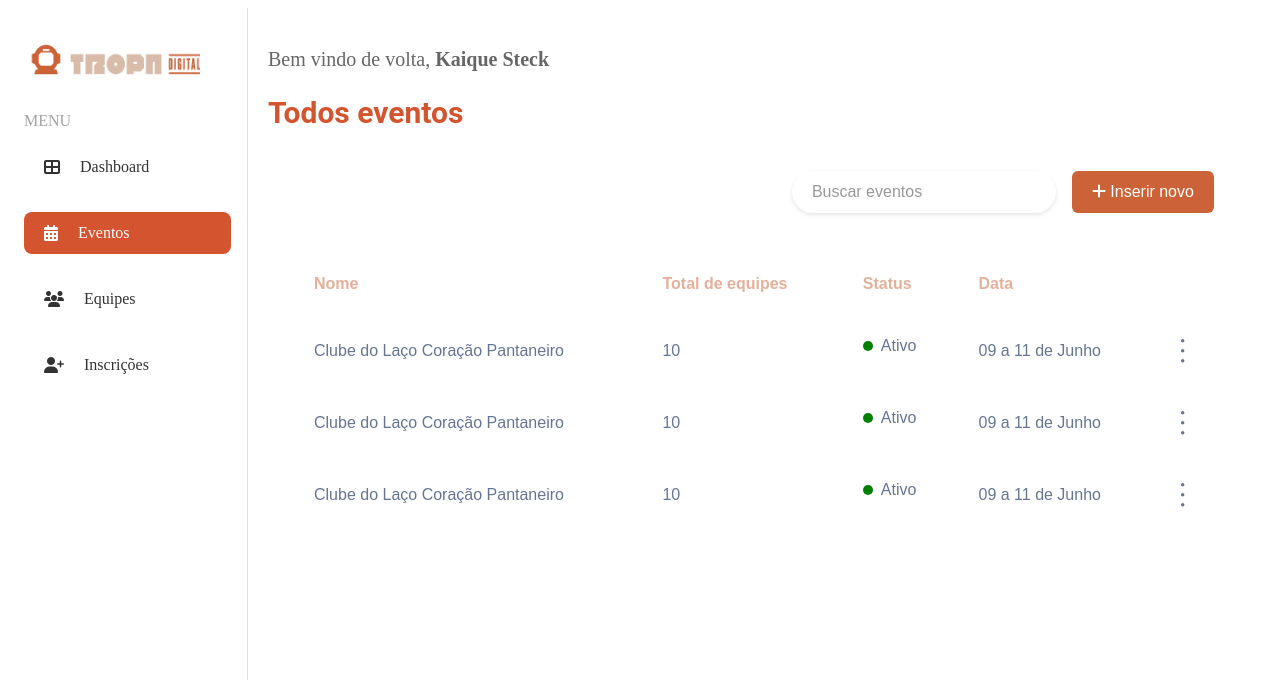
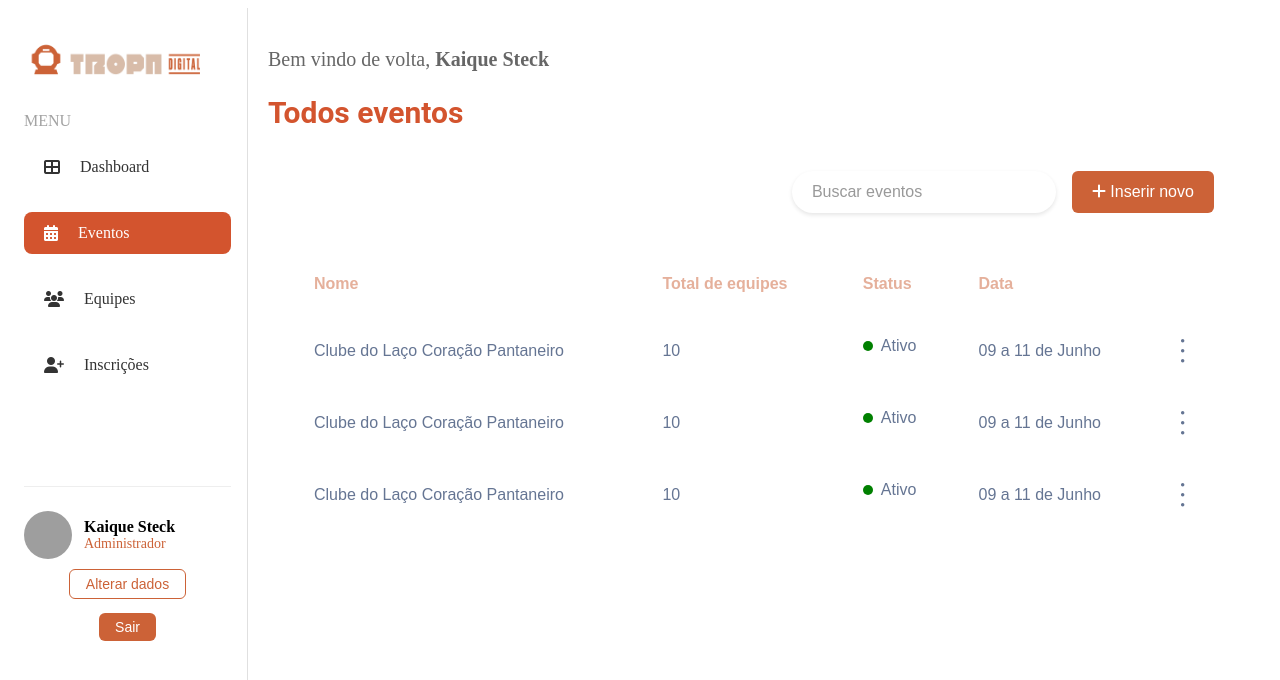
Before and after one commit to Joaorocharoque/tropaDigital, a Next.js app: page /home in a window 1280 px wide. Shown: the top 680 px of the page. Built offline with nearby package versions, Linux system fonts and the light colour scheme; grey boxes are pictures that could not be loaded.

Commit message:
adicionando componentes de saida do sistema e perfil

```diff
--- a/pages/Sidebar.js
+++ b/pages/Sidebar.js
@@ -35,6 +35,50 @@ export default function Sidebar() {
           );
         })}
       </nav>
+      <div style={{
+        marginTop: '100px',
+        padding: '24px 0 0 0',
+        display: 'flex',
+        flexDirection: 'column',
+        alignItems: 'center',
+        borderTop: '1px solid #eee',
+        gap: '10px',
+         }}>
+        <div style={{ display: 'flex', alignItems: 'center', gap: '12px', width: '100%' }}>
+          <img
+            src="/img/login.png"
+            alt="Foto de perfil"
+            style={{ width: 48, height: 48, borderRadius: '50%', objectFit: 'cover' }}
+          />
+          <div style={{ textAlign: 'left' }}>
+            <div style={{ fontWeight: 'bold', fontSize: 16 }}>Kaique Steck</div>
+            <div style={{ color: '#CC6237', fontSize: 14 }}>Administrador</div>
+          </div>
+        </div>
+        <button style={{
+          background: '#fff',
+          color: '#CC6237',
+          border: '1px solid #CC6237',
+          borderRadius: 6,
+          padding: '6px 16px',
+          fontSize: 14,
+          cursor: 'pointer',
+          marginBottom: 4,
+        }}>
+          Alterar dados
+        </button>
+        <button style={{
+          background: '#CC6237',
+          color: '#fff',
+          border: 'none',
+          borderRadius: 6,
+          padding: '6px 16px',
+          fontSize: 14,
+          cursor: 'pointer',
+        }}>
+          Sair
+        </button>
+      </div>
     </aside>
   );
 }
```
